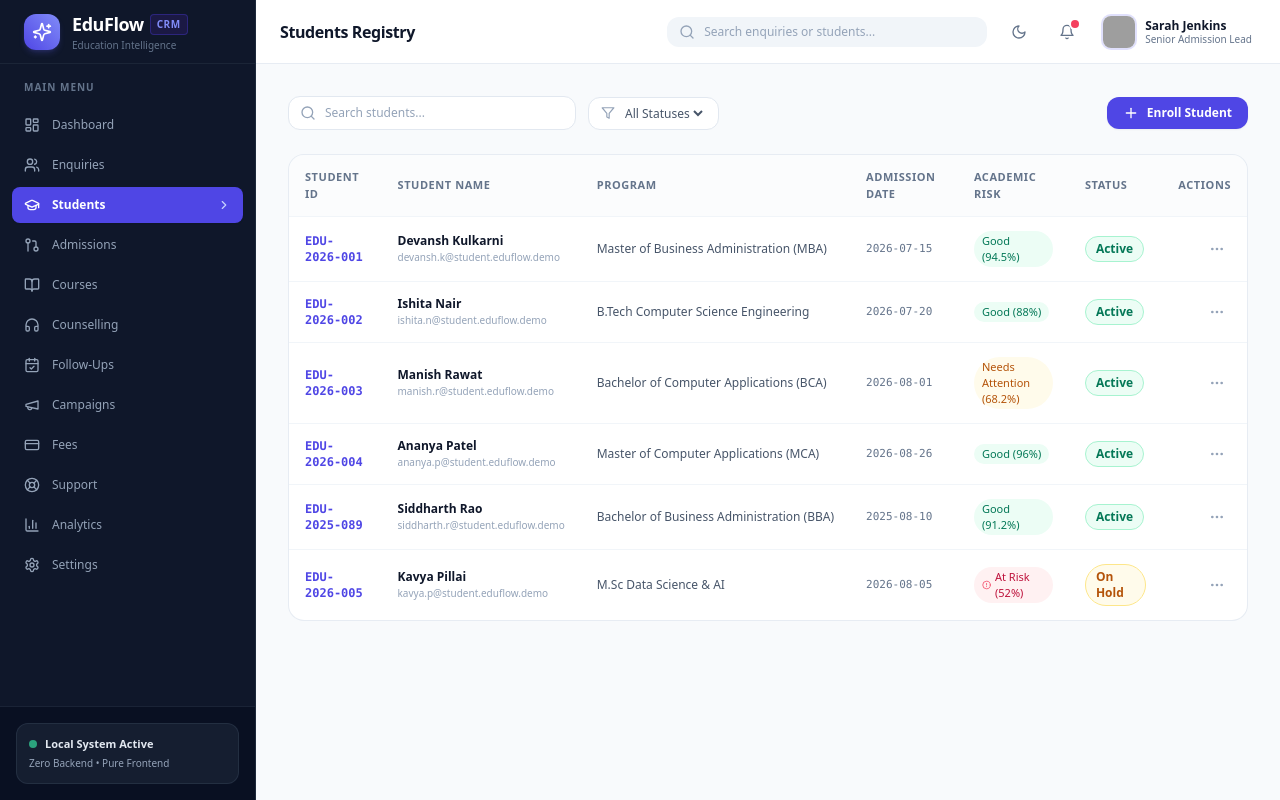
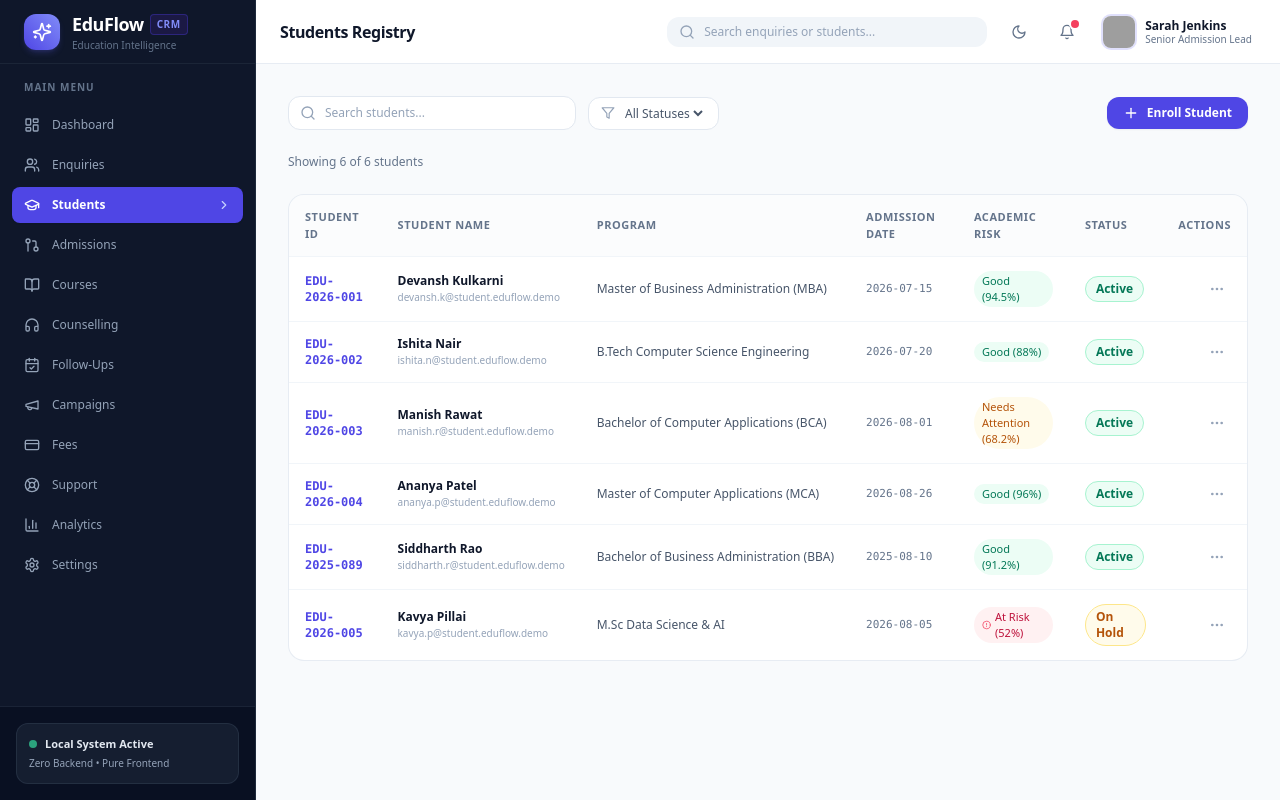
Before and after one commit to vijayrachumallu45/Edu-crm, a React (Vite) app: page /students in a window 1280 px wide. Built offline with nearby package versions, Linux system fonts and the light colour scheme; grey boxes are pictures that could not be loaded.

Commit message:
Add student filter result summary

```diff
--- a/src/pages/Students/StudentsListPage.tsx
+++ b/src/pages/Students/StudentsListPage.tsx
@@ -119,6 +119,13 @@ export const StudentsListPage: React.FC = () => {
     return matchesSearch && matchesStatus;
   });
 
+  const hasActiveFilters = searchQuery.trim() !== '' || statusFilter !== 'All';
+
+  const clearFilters = () => {
+    setSearchQuery('');
+    setStatusFilter('All');
+  };
+
   const getStatusBadgeVariant = (status: StudentStatus) => {
     switch (status) {
       case 'Active': return 'success';
@@ -168,6 +175,21 @@ export const StudentsListPage: React.FC = () => {
         >
           <Plus className="w-4 h-4" /> Enroll Student
         </button>
+      </div>
+
+      <div className="flex items-center justify-between text-xs text-slate-500 dark:text-slate-400">
+        <span>
+          Showing {filteredStudents.length} of {students.length} student{students.length !== 1 ? 's' : ''}
+        </span>
+        {hasActiveFilters && (
+          <button
+            type="button"
+            onClick={clearFilters}
+            className="font-semibold text-indigo-600 hover:text-indigo-500 dark:text-indigo-400"
+          >
+            Clear filters
+          </button>
+        )}
       </div>
 
       {/* Main Table */}
```
